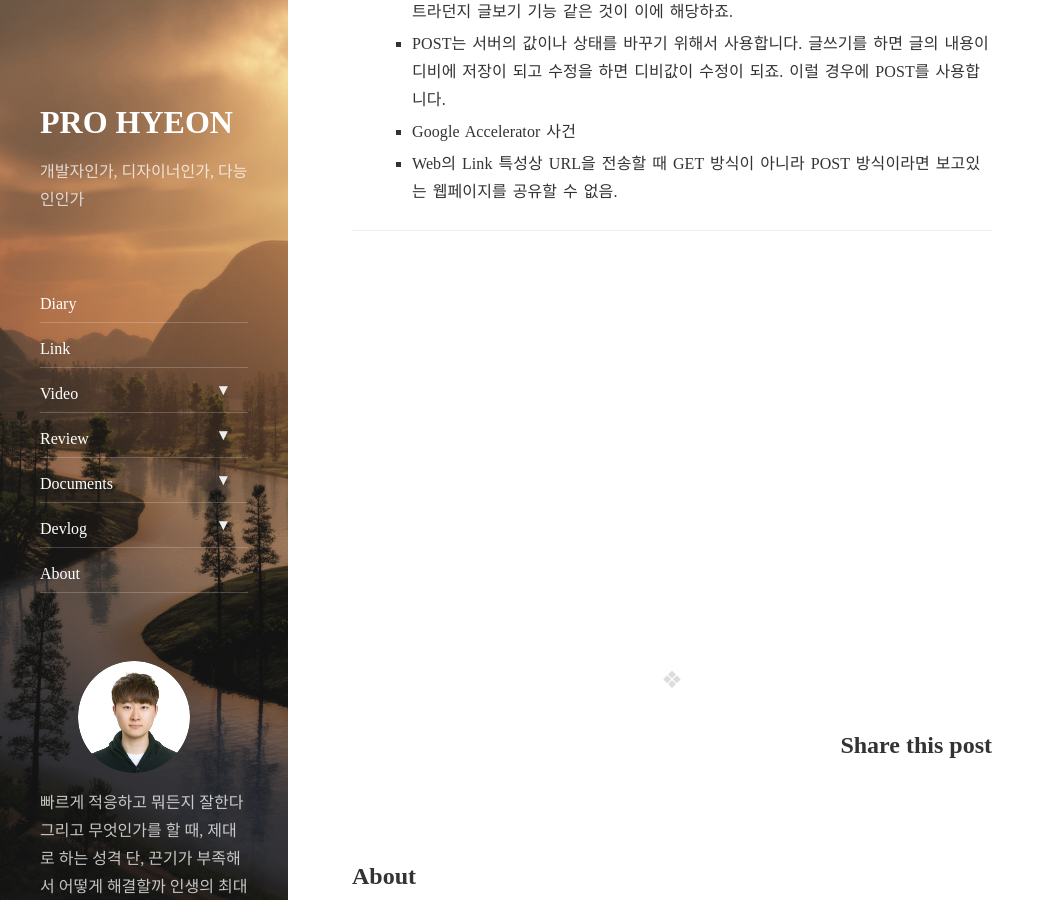
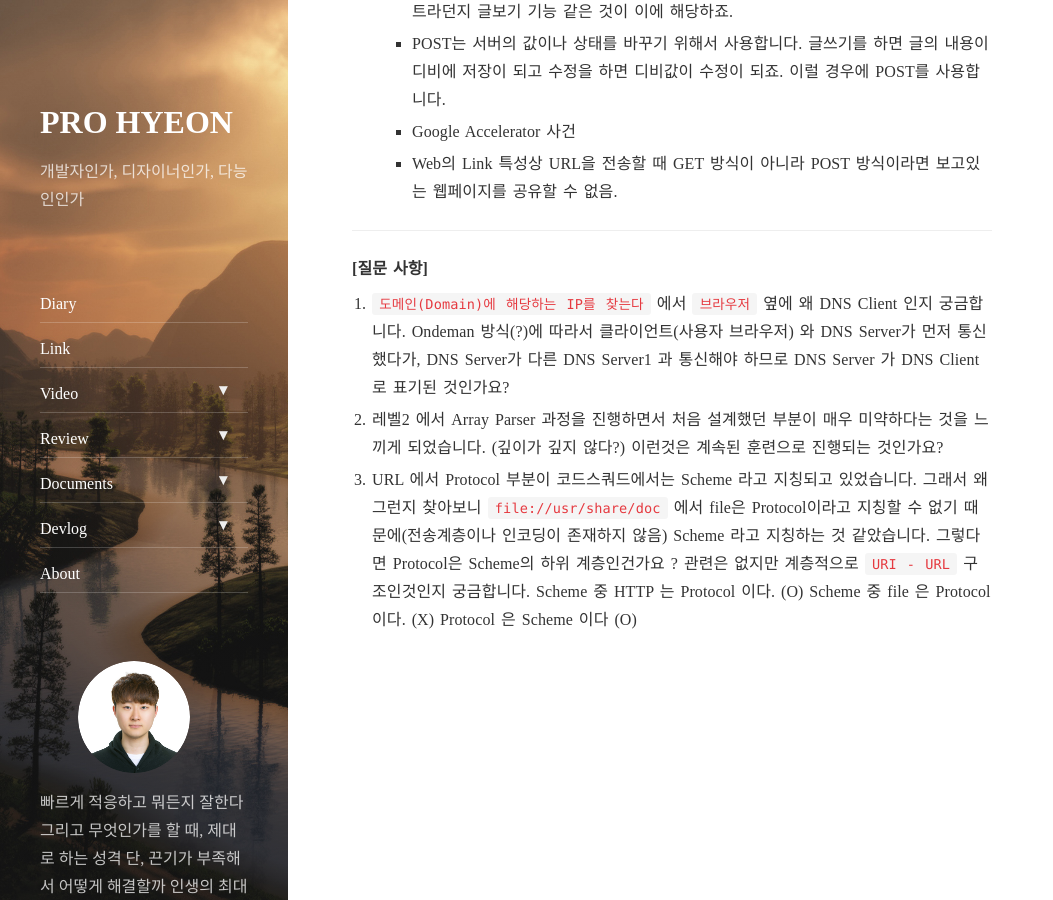
Before and after one commit to antaehyeon/antaehyeon.github.io, a Jekyll site: the page built from _posts/2018-07-04-[코드스쿼드]-프론트엔드-Lv3-HTTP-이해.md, in a window 1280 px wide and 900 px high, scrolled down 6674 px. Shown: the whole window, without its empty margins (0-1053 px from the left). Built offline with Jekyll 4.4.1, drawn with Linux system fonts in a browser that asks for light colours; nearby versions of some CDN libraries; comment, search, counter and statistics services are not loaded.

Commit message:
코드스쿼드 프론트엔드 레벨3 학습일지 질문사항 내용 추가

```diff
--- a/_posts/2018-07-04-[코드스쿼드]-프론트엔드-Lv3-HTTP-이해.md
+++ b/_posts/2018-07-04-[코드스쿼드]-프론트엔드-Lv3-HTTP-이해.md
@@ -204,3 +204,12 @@ comments: true
       - Web의 Link 특성상 URL을 전송할 때 GET 방식이 아니라 POST 방식이라면 보고있는 웹페이지를 공유할 수 없음.
 
 ---
+
+#### [질문 사항]
+
+1. `도메인(Domain)에 해당하는 IP를 찾는다` 에서 `브라우저` 옆에 왜 DNS Client 인지 궁금합니다. Ondeman 방식(?)에 따라서 클라이언트(사용자 브라우저) 와 DNS Server가 먼저 통신했다가, DNS Server가 다른 DNS Server1 과 통신해야 하므로 DNS Server 가 DNS Client 로 표기된 것인가요?
+2. 레벨2 에서 Array Parser 과정을 진행하면서 처음 설계했던 부분이 매우 미약하다는 것을 느끼게 되었습니다. (깊이가 깊지 않다?) 이런것은 계속된 훈련으로 진행되는 것인가요?
+3. URL 에서 Protocol 부분이 코드스쿼드에서는 Scheme 라고 지칭되고 있었습니다. 그래서 왜 그런지 찾아보니 `file://usr/share/doc` 에서 file은 Protocol이라고 지칭할 수 없기 때문에(전송계층이나 인코딩이 존재하지 않음) Scheme 라고 지칭하는 것 같았습니다. 그렇다면 Protocol은 Scheme의 하위 계층인건가요 ? 관련은 없지만 계층적으로 `URI - URL` 구조인것인지 궁금합니다.
+   Scheme 중 HTTP 는 Protocol 이다. (O)
+   Scheme 중 file 은 Protocol 이다. (X)
+   Protocol 은 Scheme 이다 (O)
```
